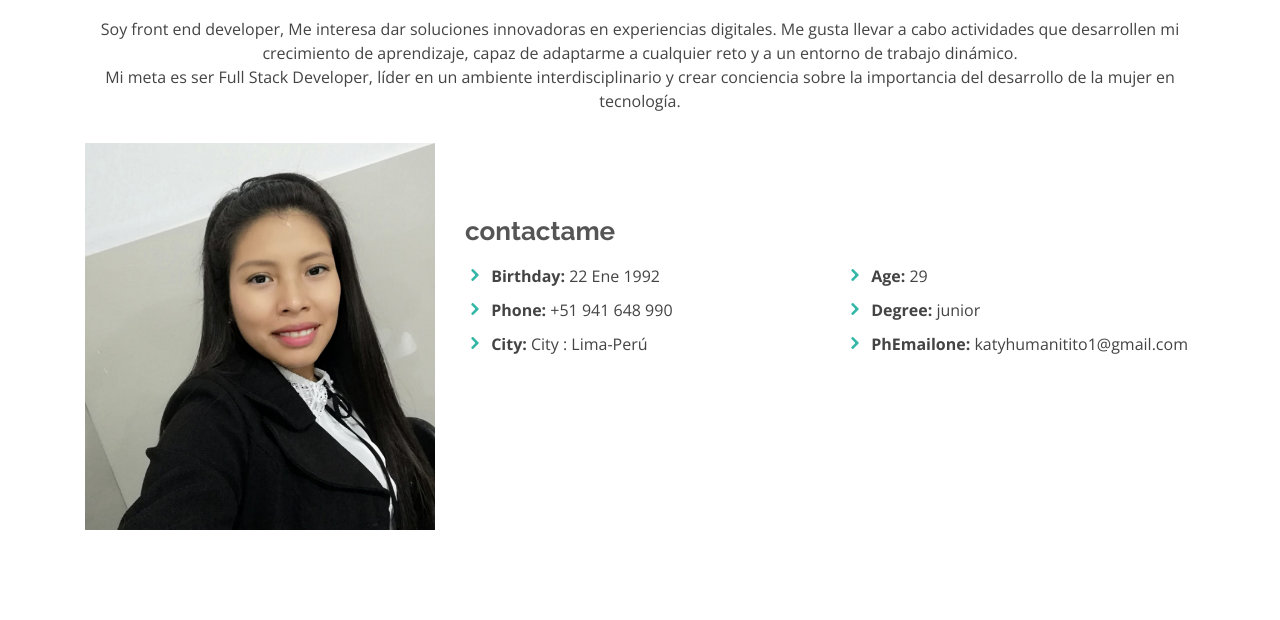
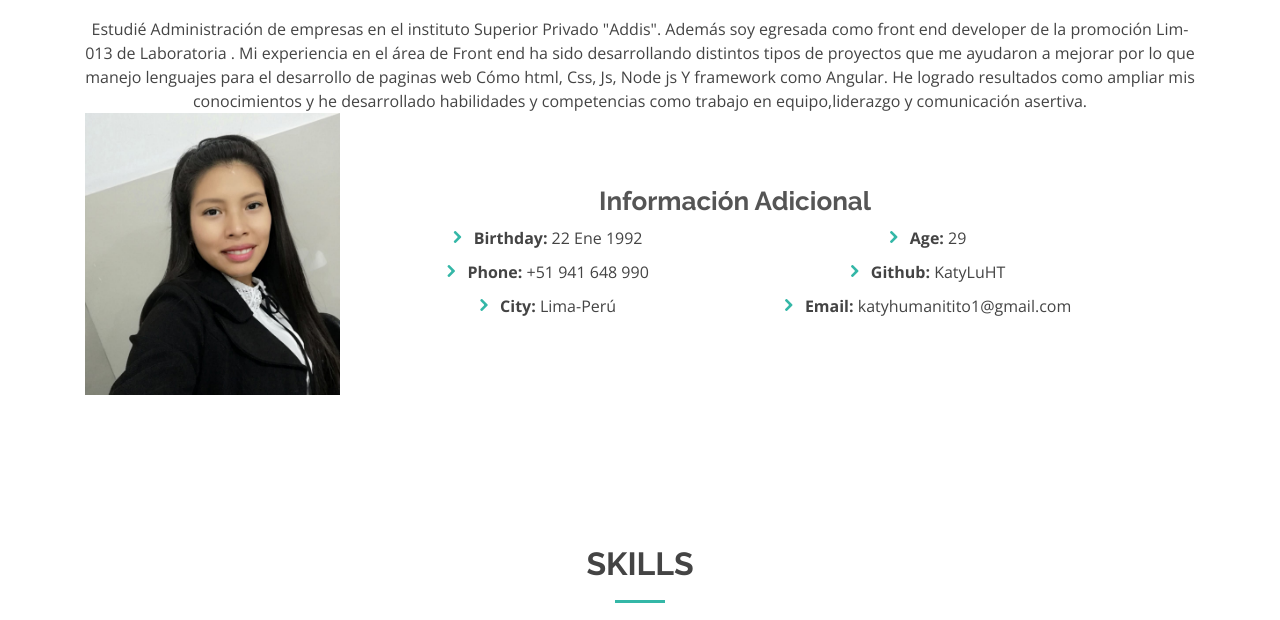
Before and after one commit to KatyLuHT/Portafoli-HUAMANI, a plain HTML site: page about.html in a window 1280 px wide. Shown: the part 171-791 px from the top of the page. Drawn offline with nearby package versions, Linux system fonts and the light colour scheme.

Commit message:
portafolio cv

```diff
--- a/about.html
+++ b/about.html
@@ -75,28 +75,29 @@
 
         <div class="section-title">
           <h2>Acerca de mi</h2>
-          <p>Soy front end developer, Me interesa dar soluciones innovadoras en experiencias digitales.
-            Me gusta llevar a cabo actividades que desarrollen mi crecimiento de aprendizaje,
-            capaz de adaptarme a cualquier reto y a un entorno de trabajo dinámico.</p>
-              Mi meta es ser Full Stack Developer, líder en un ambiente interdisciplinario y crear conciencia sobre la importancia del desarrollo de la mujer en tecnología.</p>
-        </div>
+          <p> Estudié Administración de empresas en el instituto Superior Privado "Addis".
+            Además soy egresada como front end developer
+            de la promoción Lim-013 de Laboratoria . Mi experiencia en el área de Front end  ha
+            sido desarrollando distintos tipos de proyectos que me ayudaron a mejorar  por lo que manejo lenguajes para el desarrollo de paginas web
+            Cómo html, Css, Js, Node js Y framework como Angular.
+             He logrado resultados como  ampliar mis conocimientos y he desarrollado habilidades
+             y competencias como trabajo en equipo,liderazgo y comunicación asertiva. </p>
+             <p></p>
+             <p></p>
 
         <div class="row">
-          <div class="col-lg-4">
+          <div class="col-lg-3">
             <img src="assets/img/about.jpeg" class="img-fluid" alt="">
           </div>
-          <div class="col-lg-8 pt-4 pt-lg-0 content">
+
+          <!-- <div class="col-lg-8 pt-4 pt-lg-0 content">
             <h3> contactame</h3>
             <P></P>
-            <!-- <p class="font-italic">
-              Lorem ipsum dolor sit amet, consectetur adipiscing elit, sed do eiusmod tempor incididunt ut labore et dolore
-              magna aliqua.
-            </p> -->
+
             <div class="row">
               <div class="col-lg-6">
                 <ul>
                   <li><i class="icofont-rounded-right"></i> <strong>Birthday:</strong> 22 Ene 1992</li>
-                  <!-- <li><i class="icofont-rounded-right"></i> <strong>Website:</strong> www.example.com</li> -->
                   <li><i class="icofont-rounded-right"></i> <strong>Phone:</strong> +51 941 648 990</li>
                   <li><i class="icofont-rounded-right"></i> <strong>City:</strong> City : Lima-Perú</li>
                 </ul>
@@ -106,7 +107,26 @@
                   <li><i class="icofont-rounded-right"></i> <strong>Age:</strong> 29</li>
                   <li><i class="icofont-rounded-right"></i> <strong>Degree:</strong> junior</li>
                   <li><i class="icofont-rounded-right"></i> <strong>PhEmailone:</strong> katyhumanitito1@gmail.com</li>
-                  <!-- <li><i class="icofont-rounded-right"></i> <strong>Freelance:</strong> Available</li> -->
+                </ul>
+              </div>
+          </div>
+        </div> -->
+          <div class="col-lg-8 pt-4 pt-lg-0 content">
+            <h3> Información Adicional</h3>
+            <P></P>
+            <div class="row">
+              <div class="col-lg-6">
+                <ul>
+                  <li><i class="icofont-rounded-right"></i> <strong>Birthday:</strong> 22 Ene 1992</li>
+                  <li><i class="icofont-rounded-right"></i> <strong>Phone:</strong> +51 941 648 990</li>
+                  <li><i class="icofont-rounded-right"></i> <strong>City:</strong> Lima-Perú</li>
+                </ul>
+              </div>
+              <div class="col-lg-6">
+                <ul>
+                  <li><i class="icofont-rounded-right"></i> <strong>Age:</strong> 29</li>
+                  <li><i class="icofont-rounded-right"></i> <strong>Github:</strong> KatyLuHT</li>
+                  <li><i class="icofont-rounded-right"></i> <strong>Email:</strong> katyhumanitito1@gmail.com</li>
                 </ul>
               </div>
           </div>
@@ -143,7 +163,7 @@
             </div>
 
             <div class="progress">
-              <span class="skill">JavaScript <i class="val">70%</i></span>
+              <span class="skill">JavaScript <i class="val">75%</i></span>
               <div class="progress-bar-wrap">
                 <div class="progress-bar" role="progressbar" aria-valuenow="75" aria-valuemin="0" aria-valuemax="100"></div>
               </div>
@@ -168,7 +188,7 @@
             </div>
 
             <div class="progress">
-              <span class="skill">Photoshop <i class="val">55%</i></span>
+              <span class="skill">Bootstrap <i class="val">55%</i></span>
               <div class="progress-bar-wrap">
                 <div class="progress-bar" role="progressbar" aria-valuenow="55" aria-valuemin="0" aria-valuemax="100"></div>
               </div>
```
Also changed, not shown: portfolio.html (+6 -19 lines), resume.html (+4 -15 lines).
